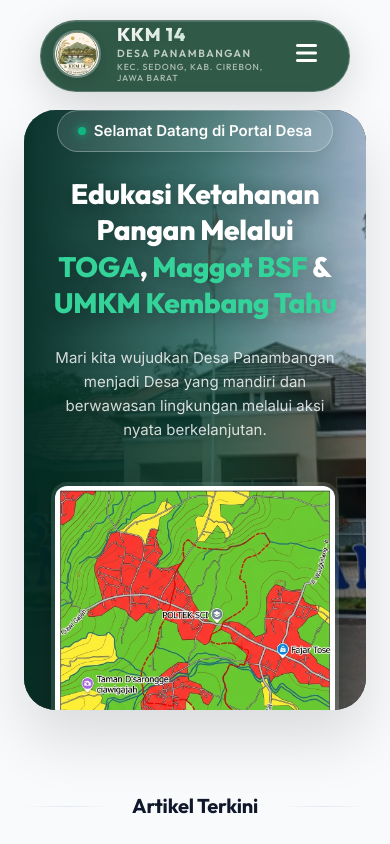
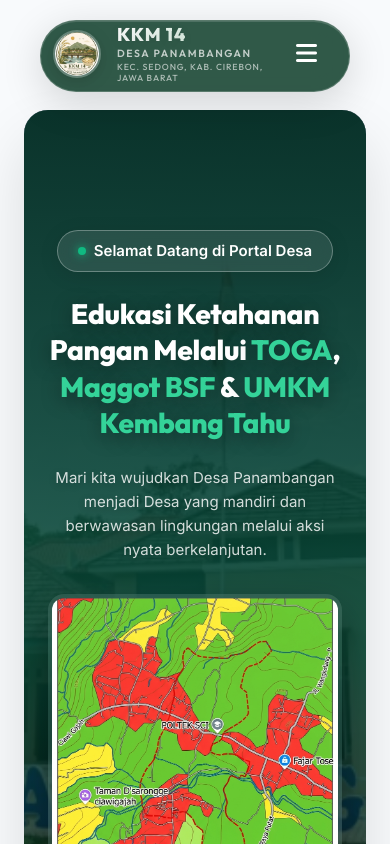
Before and after one commit to kkn14panambangan/web-artikel-panambangan, a Next.js app: page / in a window 390 px wide. Shown: the top 844 px of the page. Built offline with nearby package versions, Linux system fonts and the light colour scheme; no server answers; the database is empty.

Commit message:
Fix mobile layout for hero section

```diff
--- a/src/app/globals.css
+++ b/src/app/globals.css
@@ -251,28 +251,57 @@ a {
 /* Hero Section */
 .hero {
   position: relative;
-  height: 480px;
-  background-color: var(--primary-color);
-  border-radius: 24px;
+  min-height: min(600px, 80vh);
+  background-color: #000;
+  border-radius: 32px;
   overflow: hidden;
-  margin-bottom: 60px;
+  margin-bottom: 80px;
   display: flex;
-  align-items: flex-end;
-  padding: 40px;
-  box-shadow: var(--shadow-xl);
+  align-items: center;
+  justify-content: space-between;
+  padding: 0 8%;
+  gap: 40px;
+  box-shadow: 0 30px 60px rgba(0,0,0,0.12);
+}
+
+.hero-bg-img {
+  position: absolute;
+  top: 0;
+  left: 0;
+  width: 100%;
+  height: 100%;
+  object-fit: cover;
+  object-position: center bottom;
+  z-index: 0;
+  opacity: 0.8;
 }
 
 .hero-overlay {
   position: absolute;
   inset: 0;
-  background: linear-gradient(to top, rgba(2, 44, 34, 0.95) 0%, rgba(6, 78, 59, 0.4) 50%, rgba(0,0,0,0.1) 100%);
+  background: linear-gradient(90deg, rgba(2, 44, 34, 0.95) 0%, rgba(6, 78, 59, 0.6) 55%, rgba(0,0,0,0) 100%);
+  z-index: 1;
 }
 
 .hero-content {
   position: relative;
   z-index: 10;
   color: white;
-  max-width: 700px;
+  max-width: 650px;
+  width: 100%;
+}
+
+.hero-map-container {
+  position: relative;
+  z-index: 10;
+  width: 320px;
+  height: 420px;
+  border-radius: 24px;
+  overflow: hidden;
+  box-shadow: 0 20px 40px rgba(0,0,0,0.4);
+  border: 4px solid rgba(255,255,255,0.1);
+  flex-shrink: 0;
+  backdrop-filter: blur(10px);
 }
 
 .hero-badge {
@@ -722,10 +751,9 @@ div[id*="netlify-badge"] {
   }
 
   .hero {
-    height: auto;
-    min-height: 400px;
-    padding: 24px;
-    border-radius: 16px;
+    min-height: auto;
+    padding: 120px 24px 40px;
+    border-radius: 24px;
     text-align: center;
     align-items: center;
     justify-content: center;
@@ -734,10 +762,14 @@ div[id*="netlify-badge"] {
     gap: 32px;
   }
 
+  .hero-overlay {
+    background: linear-gradient(180deg, rgba(2, 44, 34, 0.95) 0%, rgba(6, 78, 59, 0.8) 60%, rgba(0,0,0,0.4) 100%);
+  }
+
   .hero-map-container {
-    width: 100% !important;
-    height: 380px !important;
-    border-radius: 16px !important;
+    width: 100%;
+    height: 380px;
+    border-radius: 16px;
   }
 
   .hero-title {
--- a/src/app/page.js
+++ b/src/app/page.js
@@ -13,11 +13,11 @@ export default async function Home() {
 
   return (
     <div className="fade-in">
-      <div className="hero" style={{ position: 'relative', height: 'min(600px, 80vh)', backgroundColor: '#000', borderRadius: '32px', overflow: 'hidden', marginBottom: '80px', display: 'flex', alignItems: 'center', justifyContent: 'space-between', padding: '0 8%', gap: '40px', boxShadow: '0 30px 60px rgba(0,0,0,0.12)' }}>
-        <img src="/hero-bg.png" alt="Balai Desa Panambangan" style={{ position: 'absolute', top: 0, left: 0, width: '100%', height: '100%', objectFit: 'cover', objectPosition: 'center bottom', zIndex: 0, opacity: 0.8 }} />
-        <div className="hero-overlay" style={{ position: 'absolute', inset: 0, background: 'linear-gradient(90deg, rgba(2, 44, 34, 0.95) 0%, rgba(6, 78, 59, 0.6) 55%, rgba(0,0,0,0) 100%)', zIndex: 1 }}></div>
+      <div className="hero">
+        <img src="/hero-bg.png" alt="Balai Desa Panambangan" className="hero-bg-img" />
+        <div className="hero-overlay"></div>
 
-        <div className="hero-content" style={{ position: 'relative', zIndex: 10, color: 'white', maxWidth: '650px', width: '100%' }}>
+        <div className="hero-content">
           <div className="hero-badge" style={{ display: 'inline-flex', alignItems: 'center', gap: '8px', background: 'rgba(255,255,255,0.1)', backdropFilter: 'blur(12px)', color: '#fff', padding: '8px 20px', fontSize: '15px', fontWeight: '600', borderRadius: '50px', border: '1px solid rgba(255,255,255,0.3)', marginBottom: '24px', boxShadow: '0 4px 20px rgba(0,0,0,0.1)' }}>
             <span style={{ display: 'block', width: '8px', height: '8px', background: '#10b981', borderRadius: '50%', boxShadow: '0 0 10px #10b981' }}></span>
             Selamat Datang di Portal Desa
@@ -30,7 +30,7 @@ export default async function Home() {
           </p>
         </div>
 
-        <div className="hero-map-container" style={{ position: 'relative', zIndex: 10, width: '320px', height: '420px', borderRadius: '24px', overflow: 'hidden', boxShadow: '0 20px 40px rgba(0,0,0,0.4)', border: '4px solid rgba(255,255,255,0.1)', flexShrink: 0, backdropFilter: 'blur(10px)' }}>
+        <div className="hero-map-container">
           <img
             src="/qgis-map.png"
             alt="Peta Desa Panambangan"
```
